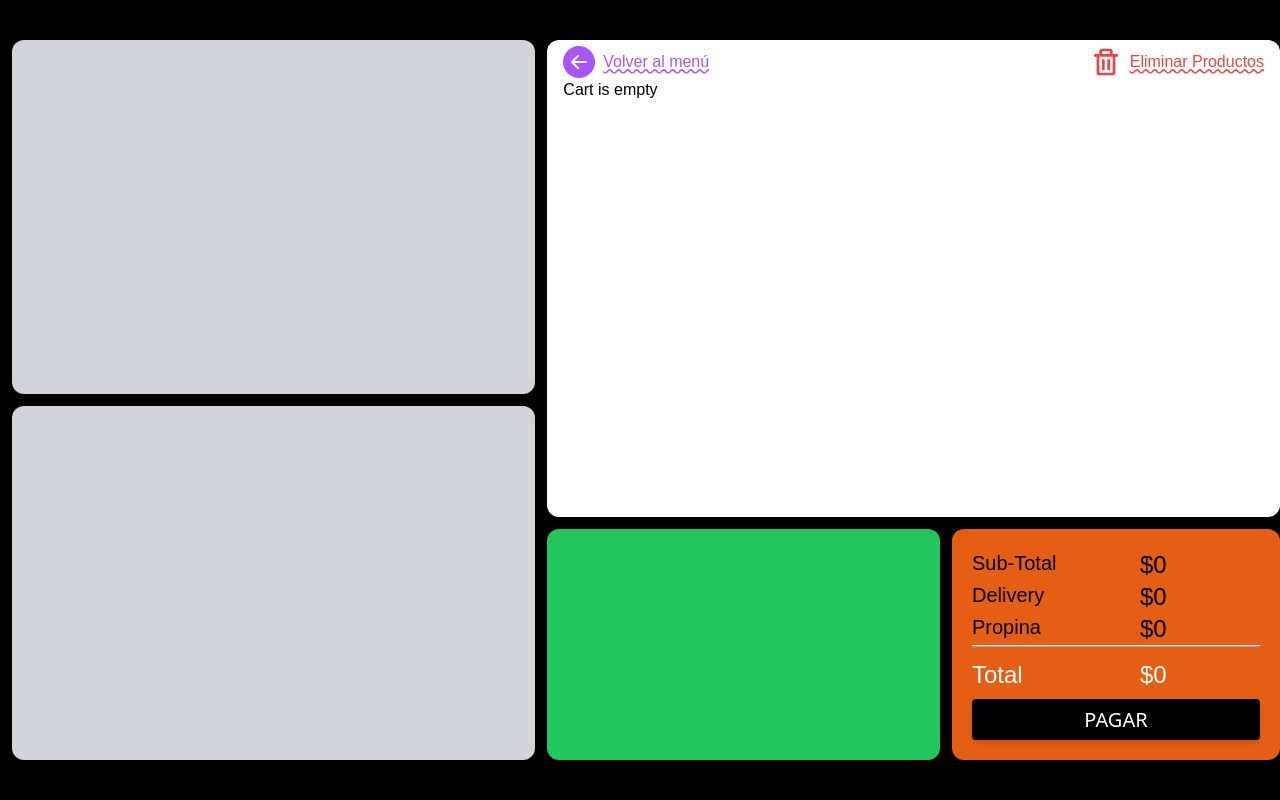
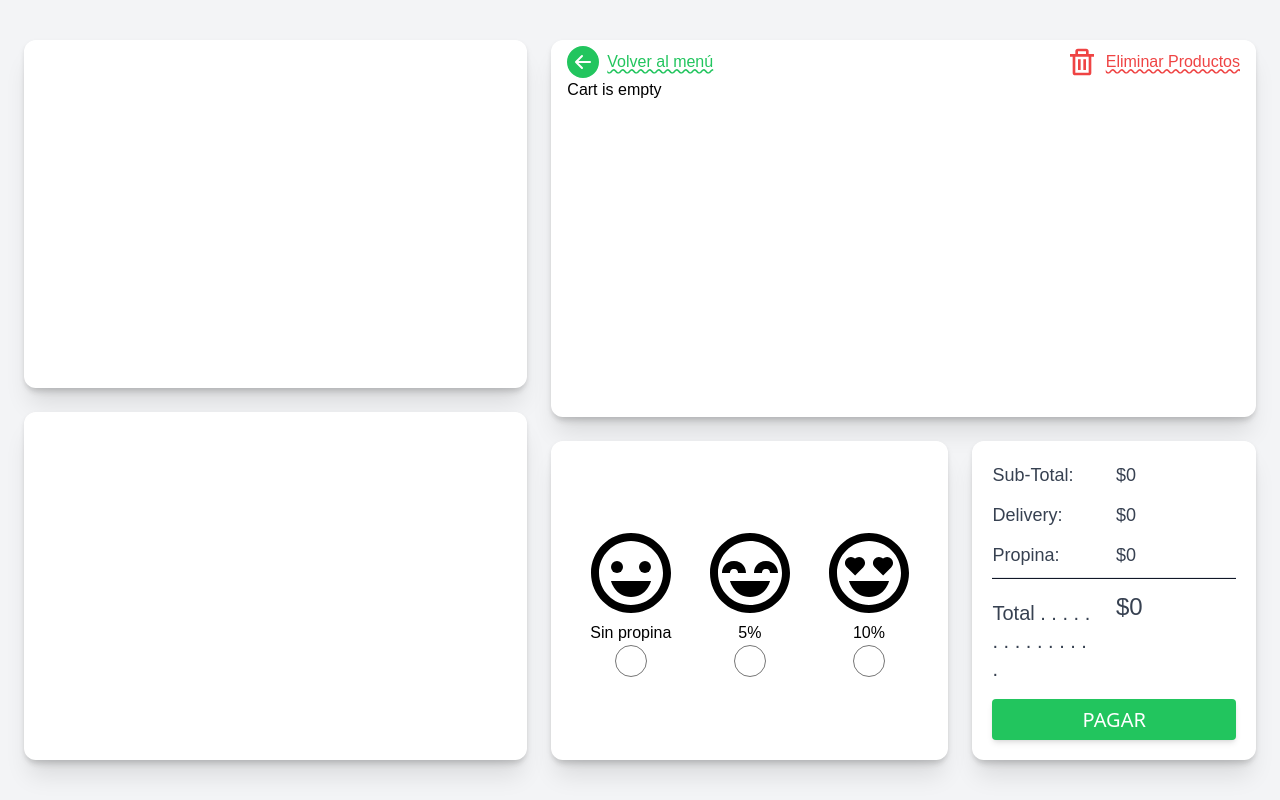
Before and after one commit to nic0q/forkpizzas, a React (Create React App) app: page /checkout in a window 1280 px wide. Built offline with nearby package versions, Linux system fonts and the light colour scheme.

Commit message:
[feat]: Checkout styles

```diff
--- a/src/components/Checkout.jsx
+++ b/src/components/Checkout.jsx
@@ -7,12 +7,13 @@ import add_quantity from '../utilities/add_quantity';
 import to_clp from '../utilities/to_clp';
 import "../styles/checkout.css"
 import { useNavigate  } from "react-router-dom";
-
+import {BiHappy, BiHappyBeaming, BiHappyHeartEyes} from 'react-icons/bi';
 
 export default function Checkout(){
   const navigate = useNavigate()
   const [cart, setCart] = useState(localStorage.getItem("cart") ? JSON.parse(localStorage.getItem("cart")) : []);
   const [total, setTotal] = useState(0);
+  const [tip, setTip] = useState(0);
 
   useEffect(() => {
     try {
@@ -38,9 +39,11 @@ export default function Checkout(){
   const add_item = (id) => {
     setCart(add_quantity(id))
   }
-
+  const handleChange =  (percentage) => {
+    setTip(percentage);
+  };
   const ProductCart = ({name, quantity, price, img, id}) =>{
-    return  <div className="flex shrink-0 grow-0 w-full h-[100px] my-1 bg-gray-300 rounded-xl items-center justify-between pr-4">
+    return  <div className="flex shrink-0 grow-0 w-full h-[100px] my-3 bg-gray-100 rounded-xl items-center justify-between pr-4 text-gray-800 shadow-xl drop-shadow-md">
     <img className="w-[100px] ml-10 h-[90%]" alt = "pizza" src={img}></img>
     <div className='flex flex-col w-[35%]'>
       <h3 className="text-2xl">{name}</h3>
@@ -57,20 +60,20 @@ export default function Checkout(){
     </div>
   </div>
   }
-  return <div className="flex bg-black h-screen items-center justify-center">
-    <div className="flex flex-col w-[50%] h-[90%] m-3">
-      <div className='flex flex-row bg-gray-300 h-[50%] rounded-xl mb-1.5'>
+  return <div className="flex bg-gray-100 h-screen items-center justify-center">
+    <div className="flex flex-col w-[50%] h-[90%] m-6">
+      <div className='flex flex-row bg-white shadow-xl drop-shadow-md h-[50%] rounded-xl mb-3'>
 
       </div>
-      <div className='flex flex-row bg-gray-300 h-[50%] rounded-xl mt-1.5'>
+      <div className='flex flex-row bg-white shadow-xl drop-shadow-md h-[50%] rounded-xl mt-3'>
 
 </div>
     </div>
-    <div className="flex flex-col w-[70%] h-[90%] ">
-      <div className="flex flex-col flex-nowrap bg-white rounded-xl w-full h-[90%] p-4 overflow-y-auto mb-3">
+    <div className="flex flex-col w-[70%] h-[90%] mr-6 ">
+      <div className="flex flex-col flex-nowrap bg-white rounded-xl w-full h-[90%] p-4 overflow-y-auto mb-6 shadow-xl drop-shadow-md">
         <div className="flex justify-between">
 
-          <div className='flex flex-row text-start items-center mt-[-10px] cursor-pointer text-purple-500' onClick={()=>navigate("/forkpizzas")}>
+          <div className='flex flex-row text-start items-center mt-[-10px] cursor-pointer text-green-500' onClick={()=>navigate("/forkpizzas")}>
             <BsFillArrowLeftCircleFill className='w-8 h-8 mr-2'/>
             <h2 className="underline decoration-wavy">Volver al menú</h2>
           </div>
@@ -83,48 +86,67 @@ export default function Checkout(){
         <ProductCart key = {key} name = {item.name} quantity = {item.quantity} img = {item.img} id = {item.id} price = {item.price}/>): "Cart is empty"}
       </div>
       <div className='flex justify-between'>
-      <div className="flex flex-col bg-[#22C55E] items-end h-full rounded-xl w-full mr-3 p-5">
+      <div className="flex bg-white items-center h-full rounded-xl w-full mr-6 p-5 justify-around shadow-xl drop-shadow-md">
+        <div className='flex flex-col items-center'>
+          <BiHappy className='w-24 h-24'/>
+          <p>Sin propina</p>
+          <input className='w-8 h-8 accent-green-600' onClick={()=>handleChange(0)} type="radio" name="tip"></input>
         </div>
-      <div className="flex flex-col bg-[#e45f13] items-end h-full rounded-xl p-5 ml-auto">
+        <div>
+          <div className='flex flex-col items-center'>
+          <BiHappyBeaming className='w-24 h-24'/>
+          <p>5%</p>
+          <input className='w-8 h-8 accent-green-600' onClick={()=>handleChange(0.05)} type="radio" name="tip"></input>
+          </div>
+        </div>
+        <div>
+          <div className='flex flex-col items-center'>
+            <BiHappyHeartEyes className='w-24 h-24'/>
+            <p>10%</p>
+            <input className='w-8 h-8 accent-green-600' onClick={()=>handleChange(0.1)} type="radio" name="tip"></input>
+          </div>
+        </div>
+      </div>
+      <div className="flex flex-col bg-white items-center h-[full] w-[70%] rounded-xl p-5 ml-auto text-gray-700  shadow-xl drop-shadow-md">
         <div>
         <div className="flex flex-row rounded-xl justify-between">
           <div>
-          <h3 className="text-xl mr-5 text-start">Sub-Total</h3>
+          <h3 className="text-lg mr-5 text-start">Sub-Total: </h3>
           </div>
           <div>
-          <h3 className="text-2xl w-20 mr-10">{to_clp(total)}</h3>
+          <h3 className="text-lg w-20 mr-10">{to_clp(total)}</h3>
           </div>
 
         </div>
-        <div className="flex flex-row rounded-xl justify-between">
+        <div className="flex flex-row rounded-xl justify-between my-3">
         <div>
-          <h3 className="text-xl mr-5 text-start">Delivery</h3>
+          <h3 className="text-lg mr-5 text-start">Delivery:</h3>
+          </div>
+          <div>
+          <h3 className="text-lg w-20 mr-10">{to_clp(total)}</h3>
+          </div>
+        </div>
+        <div className="flex flex-row rounded-xl justify-between mb-2">
+        <div>
+          <h3 className="text-lg mr-5 text-start">Propina:</h3>
+          </div>
+          <div>
+          <h3 className="text-lg w-20 mr-10">{to_clp(total * tip)}</h3>
+          </div>
+        </div>
+        <div>
+        <hr className='bg-gray-900 h-[2px] mb-3'></hr>
+          </div>
+
+        <div className="flex flex-row rounded-xl justify-between mt-2">
+        <div>
+          <h3 className="text-xl mr-5 my-2 text-start">Total  . . . . . . . . . . . . . . .</h3>
           </div>
           <div>
           <h3 className="text-2xl w-20 mr-10">{to_clp(total)}</h3>
           </div>
         </div>
-        <div className="flex flex-row rounded-xl justify-between">
-        <div>
-          <h3 className="text-xl mr-5 text-start">Propina</h3>
-          </div>
-          <div>
-          <h3 className="text-2xl w-20 mr-10">{to_clp(total)}</h3>
-          </div>
-        </div>
-        <div>
-        <hr className='bg-gray-400 h-[2px] mb-3'></hr>
-          </div>
-
-        <div className="flex flex-row rounded-xl justify-between text-white mt-2">
-        <div>
-          <h3 className="text-2xl mr-5 text-start">Total</h3>
-          </div>
-          <div>
-          <h3 className="text-2xl w-20 mr-10">{to_clp(total)}</h3>
-          </div>
-        </div>
-        <button type="button" className="font-sans text-xl w-72 mt-2 py-2 bg-black text-white font-medium leading-tight uppercase rounded shadow-md hover:bg-purple-800 hover:shadow-lg active:bg-yellow-700 active:shadow-lg transition duration-150 ease-in-out">
+        <button type="button" className="font-sans text-xl w-full mt-2 py-2 bg-green-500 text-white font-medium leading-tight uppercase rounded shadow-md hover:bg-green-400 hover:shadow-lg active:bg-yellow-700 active:shadow-lg transition duration-150 ease-in-out">
           Pagar
         </button>
         </div>
```
